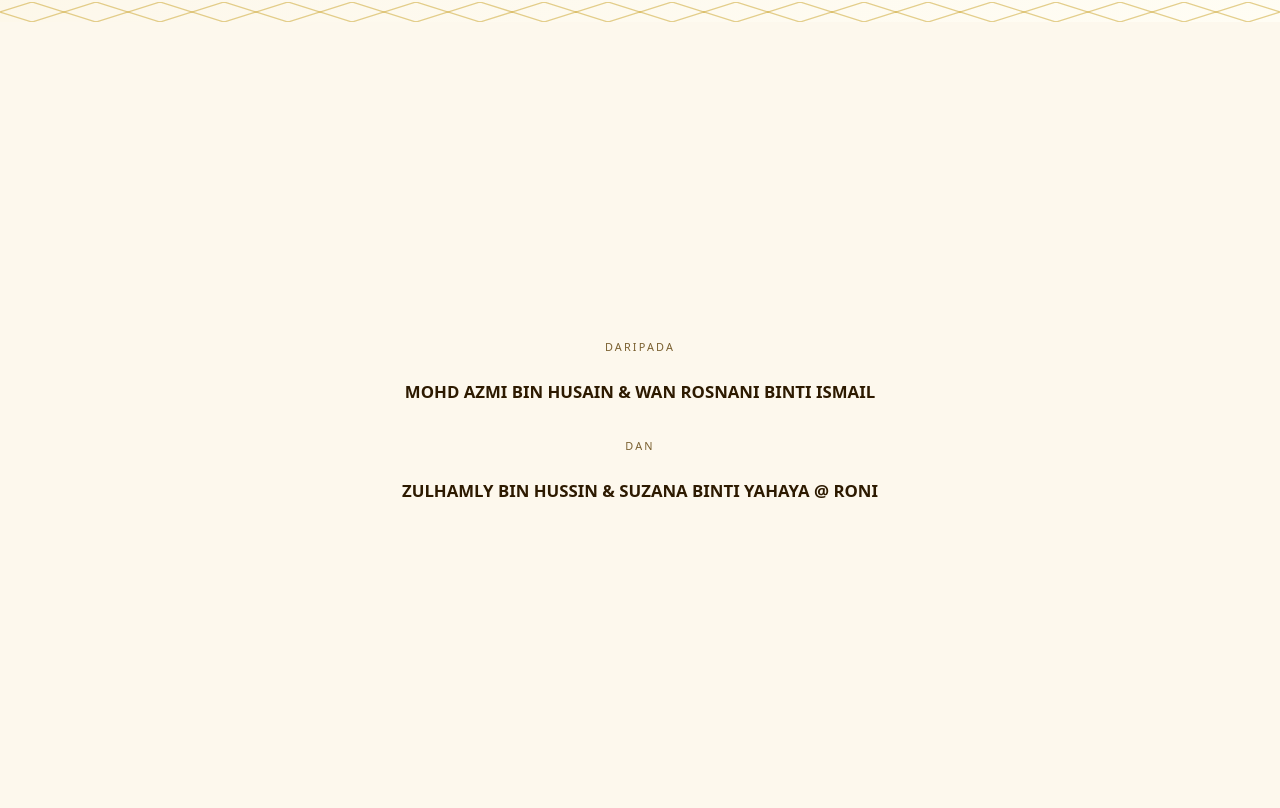
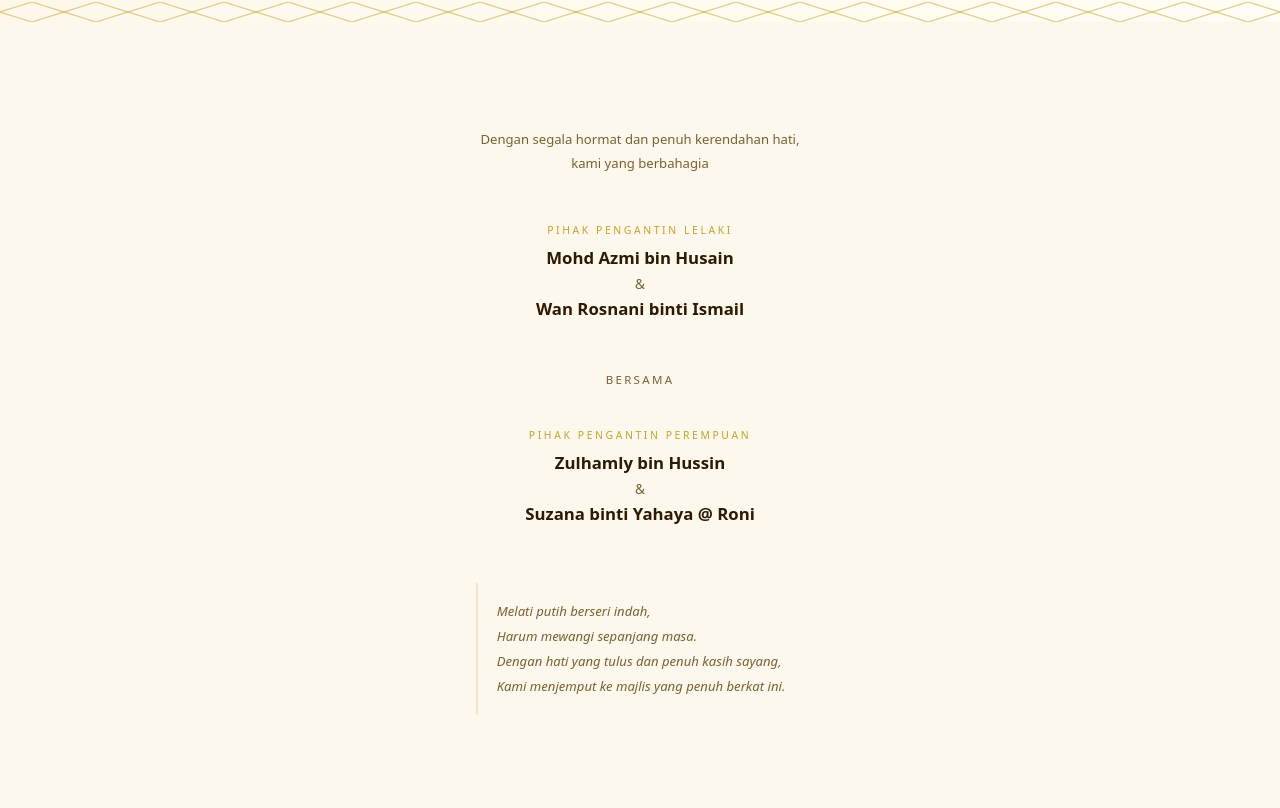
Before and after one commit to muhammedmunir/welding-project, a SvelteKit app: page /muhammed-munir in a window 1280 px wide. Shown: the part 972-1780 px from the top of the page. Built offline with nearby package versions, Linux system fonts and the light colour scheme; no server answers; a web font is replaced by a local one.

Commit message:
update section ibu bapa

```diff
--- a/src/routes/muhammed-munir/+page.svelte
+++ b/src/routes/muhammed-munir/+page.svelte
@@ -39,13 +39,11 @@
 	});
 
 	const navSections = [
-		{ id: 'hero',     label: 'Utama',    icon: '🏠' },
-		{ id: 'aturcara', label: 'Aturcara', icon: '📋' },
-		{ id: 'lokasi',   label: 'Lokasi',   icon: '📍' },
-		{ id: 'rsvp',     label: 'RSVP',     icon: '✉️' },
-		{ id: 'ucapan',   label: 'Ucapan',   icon: '💬' },
-		{ id: 'hubungi',  label: 'Hubungi',  icon: '📞' },
-		{ id: 'kongsi',   label: 'QR',       icon: '📱' }
+		{ id: 'hero',    label: 'Utama',   icon: '🏠' },
+		{ id: 'lokasi',  label: 'Lokasi',  icon: '📍' },
+		{ id: 'rsvp',    label: 'RSVP',    icon: '✉️' },
+		{ id: 'ucapan',  label: 'Ucapan',  icon: '💬' },
+		{ id: 'hubungi', label: 'Hubungi', icon: '📞' }
 	];
 
 	const pageUrl = browser ? window.location.origin + '/muhammed-munir' : '';
@@ -231,10 +229,52 @@
 	<!-- ════════════════════════ IBU BAPA ══ -->
 	<section class="section bg-soft" aria-label="Ibu bapa pengantin">
 		<div class="inner center-text">
-			<p class="label-sm">Daripada</p>
-			<p class="parents-name">{wedding.groom.parentsDisplay}</p>
-			<p class="label-sm" style="margin-top:0.5rem">dan</p>
-			<p class="parents-name">{wedding.bride.parentsDisplay}</p>
+
+			<div class="geo-rule" aria-hidden="true">
+				<svg viewBox="0 0 300 12" xmlns="http://www.w3.org/2000/svg">
+					<line x1="0" y1="6" x2="115" y2="6" stroke="currentColor" stroke-width="0.6" opacity="0.3"/>
+					<path d="M124 6 Q130 1 136 6 Q142 11 148 6 Q154 1 160 6 Q166 11 172 6 Q178 1 184 6" fill="none" stroke="currentColor" stroke-width="1.2" opacity="0.6"/>
+					<line x1="193" y1="6" x2="300" y2="6" stroke="currentColor" stroke-width="0.6" opacity="0.3"/>
+				</svg>
+			</div>
+
+			<p class="parents-intro">Dengan segala hormat dan penuh kerendahan hati,<br>kami yang berbahagia</p>
+
+			<div class="parents-block">
+				<p class="parents-role">Pihak Pengantin Lelaki</p>
+				<p class="parents-name">{wedding.groom.father}</p>
+				<p class="parents-amp">&amp;</p>
+				<p class="parents-name">{wedding.groom.mother}</p>
+			</div>
+
+			<div class="parents-dan">
+				<span class="dan-line"></span>
+				<span class="dan-text">bersama</span>
+				<span class="dan-line"></span>
+			</div>
+
+			<div class="parents-block">
+				<p class="parents-role">Pihak Pengantin Perempuan</p>
+				<p class="parents-name">{wedding.bride.father}</p>
+				<p class="parents-amp">&amp;</p>
+				<p class="parents-name">{wedding.bride.mother}</p>
+			</div>
+
+			<div class="parents-pantun">
+				<p>Melati putih berseri indah,</p>
+				<p>Harum mewangi sepanjang masa.</p>
+				<p>Dengan hati yang tulus dan penuh kasih sayang,</p>
+				<p>Kami menjemput ke majlis yang penuh berkat ini.</p>
+			</div>
+
+			<div class="geo-rule" aria-hidden="true">
+				<svg viewBox="0 0 300 12" xmlns="http://www.w3.org/2000/svg">
+					<line x1="0" y1="6" x2="115" y2="6" stroke="currentColor" stroke-width="0.6" opacity="0.3"/>
+					<path d="M124 6 Q130 1 136 6 Q142 11 148 6 Q154 1 160 6 Q166 11 172 6 Q178 1 184 6" fill="none" stroke="currentColor" stroke-width="1.2" opacity="0.6"/>
+					<line x1="193" y1="6" x2="300" y2="6" stroke="currentColor" stroke-width="0.6" opacity="0.3"/>
+				</svg>
+			</div>
+
 		</div>
 	</section>
 
@@ -505,7 +545,6 @@
 		<p class="footer-aya" lang="ar">وَمِنْ آيَاتِهِ أَنْ خَلَقَ لَكُم مِّنْ أَنفُسِكُمْ أَزْوَاجًا لِّتَسْكُنُوا إِلَيْهَا</p>
 		<p class="footer-aya-ref">Surah Ar-Rum: 21</p>
 		<p class="footer-hashtag">{wedding.hashtag}</p>
-		<a href="/" class="footer-back">← Halaman Utama</a>
 	</footer>
 </main>
 
@@ -748,6 +787,74 @@
 
 	.bg-soft {
 		background: var(--bg-soft);
+	}
+
+	.parents-intro {
+		font-size: 0.82rem;
+		color: var(--muted);
+		line-height: 1.8;
+		margin: 0 0 1.5rem;
+	}
+
+	.parents-block {
+		margin-bottom: 0.5rem;
+	}
+
+	.parents-role {
+		font-size: 0.65rem;
+		letter-spacing: 0.25em;
+		text-transform: uppercase;
+		color: var(--p);
+		margin: 0 0 0.4rem;
+	}
+
+	.parents-name {
+		font-size: 0.95rem;
+		font-weight: 600;
+		color: var(--text);
+		margin: 0;
+		line-height: 1.5;
+	}
+
+	.parents-amp {
+		font-size: 0.85rem;
+		color: var(--muted);
+		margin: 0.1rem 0;
+	}
+
+	.parents-dan {
+		display: flex;
+		align-items: center;
+		gap: 0.75rem;
+		margin: 1rem 0;
+	}
+
+	.dan-line {
+		flex: 1;
+		height: 1px;
+		background: var(--p-rule);
+	}
+
+	.dan-text {
+		font-size: 0.72rem;
+		letter-spacing: 0.2em;
+		text-transform: uppercase;
+		color: var(--muted);
+	}
+
+	.parents-pantun {
+		margin-top: 1.5rem;
+		padding: 1rem 1.2rem;
+		border-left: 2px solid var(--p-rule);
+		text-align: left;
+	}
+
+	.parents-pantun p {
+		font-size: 0.82rem;
+		font-style: italic;
+		color: var(--muted);
+		line-height: 1.9;
+		margin: 0;
 	}
 
 	.inner {
@@ -1318,14 +1425,4 @@
 		margin: 0.25rem 0;
 	}
 
-	.footer-back {
-		font-size: 0.75rem;
-		letter-spacing: 0.1em;
-		color: var(--muted);
-		text-decoration: none;
-		border-bottom: 1px solid transparent;
-		transition: border-color 0.2s;
-	}
-
-	.footer-back:hover { border-bottom-color: var(--muted); }
 </style>
--- a/src/routes/zulfatul-syarah/+page.svelte
+++ b/src/routes/zulfatul-syarah/+page.svelte
@@ -39,13 +39,11 @@
 	});
 
 	const navSections = [
-		{ id: 'hero',     label: 'Utama',    icon: '🏠' },
-		{ id: 'aturcara', label: 'Aturcara', icon: '📋' },
-		{ id: 'lokasi',   label: 'Lokasi',   icon: '📍' },
-		{ id: 'rsvp',     label: 'RSVP',     icon: '✉️' },
-		{ id: 'ucapan',   label: 'Ucapan',   icon: '💬' },
-		{ id: 'hubungi',  label: 'Hubungi',  icon: '📞' },
-		{ id: 'kongsi',   label: 'QR',       icon: '📱' }
+		{ id: 'hero',    label: 'Utama',   icon: '🏠' },
+		{ id: 'lokasi',  label: 'Lokasi',  icon: '📍' },
+		{ id: 'rsvp',    label: 'RSVP',    icon: '✉️' },
+		{ id: 'ucapan',  label: 'Ucapan',  icon: '💬' },
+		{ id: 'hubungi', label: 'Hubungi', icon: '📞' }
 	];
 
 	const pageUrl = browser ? window.location.origin + '/zulfatul-syarah' : '';
@@ -217,10 +215,52 @@
 	<!-- ════════════════════════ IBU BAPA ══ -->
 	<section class="section bg-soft" aria-label="Ibu bapa pengantin">
 		<div class="inner center-text">
-			<p class="label-sm">Daripada</p>
-			<p class="parents-name">{wedding.bride.parentsDisplay}</p>
-			<p class="label-sm" style="margin-top:0.5rem">dan</p>
-			<p class="parents-name">{wedding.groom.parentsDisplay}</p>
+
+			<div class="wave-rule" aria-hidden="true">
+				<svg viewBox="0 0 300 14" xmlns="http://www.w3.org/2000/svg">
+					<line x1="0" y1="7" x2="108" y2="7" stroke="currentColor" stroke-width="0.6" opacity="0.3"/>
+					<path d="M116 7 Q122 2 128 7 Q134 12 140 7 Q146 2 152 7 Q158 12 164 7 Q170 2 176 7 Q182 12 188 7" fill="none" stroke="currentColor" stroke-width="1.2" opacity="0.6"/>
+					<line x1="196" y1="7" x2="300" y2="7" stroke="currentColor" stroke-width="0.6" opacity="0.3"/>
+				</svg>
+			</div>
+
+			<p class="parents-intro">Dengan segala hormat dan penuh kerendahan hati,<br>kami yang berbahagia</p>
+
+			<div class="parents-block">
+				<p class="parents-role">Pihak Pengantin Perempuan</p>
+				<p class="parents-name">{wedding.bride.father}</p>
+				<p class="parents-amp">&amp;</p>
+				<p class="parents-name">{wedding.bride.mother}</p>
+			</div>
+
+			<div class="parents-dan">
+				<span class="dan-line"></span>
+				<span class="dan-text">bersama</span>
+				<span class="dan-line"></span>
+			</div>
+
+			<div class="parents-block">
+				<p class="parents-role">Pihak Pengantin Lelaki</p>
+				<p class="parents-name">{wedding.groom.father}</p>
+				<p class="parents-amp">&amp;</p>
+				<p class="parents-name">{wedding.groom.mother}</p>
+			</div>
+
+			<div class="parents-pantun">
+				<p>Bunga cempaka harum semerbak,</p>
+				<p>Tanda kasih tidak terhingga.</p>
+				<p>Dengan doa dan restu yang tidak pernah putus,</p>
+				<p>Kami menjemput ke majlis yang mulia ini.</p>
+			</div>
+
+			<div class="wave-rule" aria-hidden="true">
+				<svg viewBox="0 0 300 14" xmlns="http://www.w3.org/2000/svg">
+					<line x1="0" y1="7" x2="108" y2="7" stroke="currentColor" stroke-width="0.6" opacity="0.3"/>
+					<path d="M116 7 Q122 2 128 7 Q134 12 140 7 Q146 2 152 7 Q158 12 164 7 Q170 2 176 7 Q182 12 188 7" fill="none" stroke="currentColor" stroke-width="1.2" opacity="0.6"/>
+					<line x1="196" y1="7" x2="300" y2="7" stroke="currentColor" stroke-width="0.6" opacity="0.3"/>
+				</svg>
+			</div>
+
 		</div>
 	</section>
 
@@ -491,7 +531,6 @@
 		<p class="footer-aya" lang="ar">وَمِنْ آيَاتِهِ أَنْ خَلَقَ لَكُم مِّنْ أَنفُسِكُمْ أَزْوَاجًا لِّتَسْكُنُوا إِلَيْهَا</p>
 		<p class="footer-aya-ref">Surah Ar-Rum: 21</p>
 		<p class="footer-hashtag">{wedding.hashtag}</p>
-		<a href="/" class="footer-back">← Halaman Utama</a>
 	</footer>
 </main>
 
@@ -713,6 +752,74 @@
 
 	.bg-soft {
 		background: var(--bg-soft);
+	}
+
+	.parents-intro {
+		font-size: 0.82rem;
+		color: var(--muted);
+		line-height: 1.8;
+		margin: 0 0 1.5rem;
+	}
+
+	.parents-block {
+		margin-bottom: 0.5rem;
+	}
+
+	.parents-role {
+		font-size: 0.65rem;
+		letter-spacing: 0.25em;
+		text-transform: uppercase;
+		color: var(--p);
+		margin: 0 0 0.4rem;
+	}
+
+	.parents-name {
+		font-size: 0.95rem;
+		font-weight: 600;
+		color: var(--text);
+		margin: 0;
+		line-height: 1.5;
+	}
+
+	.parents-amp {
+		font-size: 0.85rem;
+		color: var(--muted);
+		margin: 0.1rem 0;
+	}
+
+	.parents-dan {
+		display: flex;
+		align-items: center;
+		gap: 0.75rem;
+		margin: 1rem 0;
+	}
+
+	.dan-line {
+		flex: 1;
+		height: 1px;
+		background: var(--p-rule);
+	}
+
+	.dan-text {
+		font-size: 0.72rem;
+		letter-spacing: 0.2em;
+		text-transform: uppercase;
+		color: var(--muted);
+	}
+
+	.parents-pantun {
+		margin-top: 1.5rem;
+		padding: 1rem 1.2rem;
+		border-left: 2px solid var(--p-rule);
+		text-align: left;
+	}
+
+	.parents-pantun p {
+		font-size: 0.82rem;
+		font-style: italic;
+		color: var(--muted);
+		line-height: 1.9;
+		margin: 0;
 	}
 
 	.inner {
@@ -1283,14 +1390,4 @@
 		margin: 0.25rem 0;
 	}
 
-	.footer-back {
-		font-size: 0.75rem;
-		letter-spacing: 0.1em;
-		color: var(--muted);
-		text-decoration: none;
-		border-bottom: 1px solid transparent;
-		transition: border-color 0.2s;
-	}
-
-	.footer-back:hover { border-bottom-color: var(--muted); }
 </style>
```
